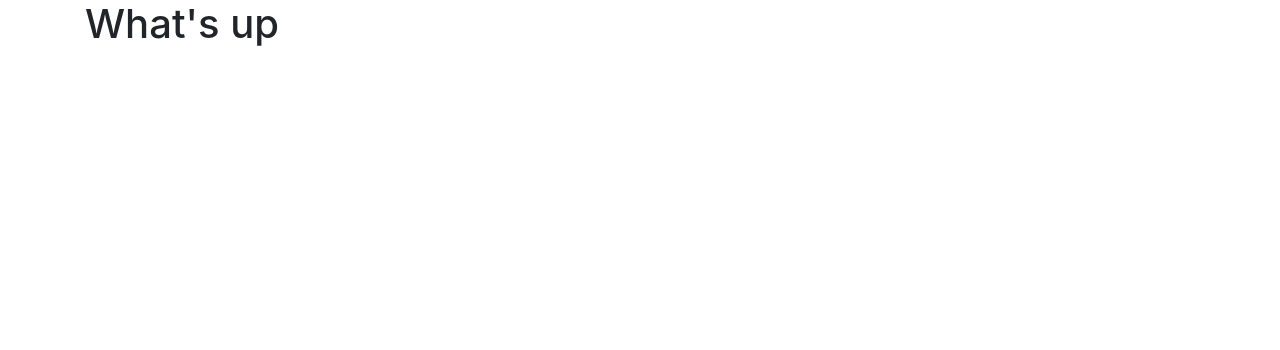
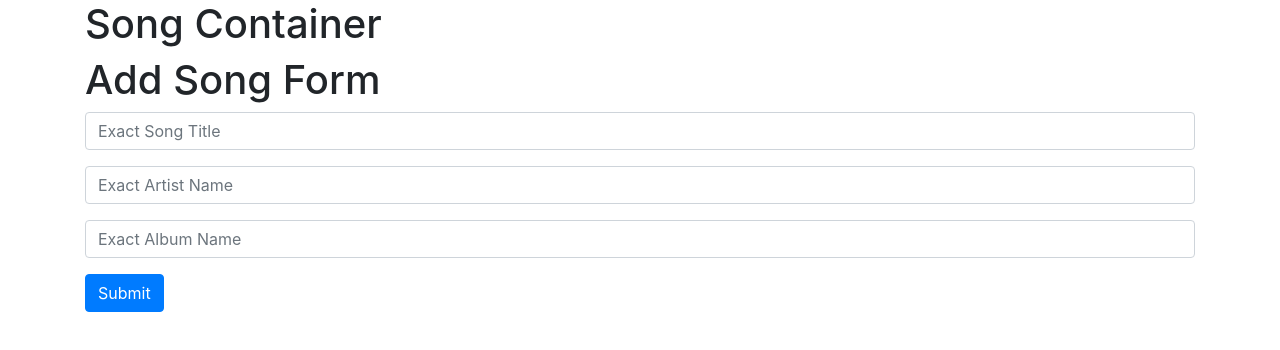
Before and after one commit to nicholasstano/songs-front-end, a React (Create React App) app: page / in a window 1280 px wide. Shown: the top 350 px of the page. Built offline with nearby package versions, Linux system fonts and the light colour scheme.

Commit message:
Starting to use Rapid API

```diff
--- a/src/App.js
+++ b/src/App.js
@@ -1,13 +1,16 @@
-import React from 'react';
 import './App.css';
 import 'bootstrap/dist/css/bootstrap.min.css'
+import React, { Component } from 'react'
+import SongsContainer from '../src/containers/SongsContainer'
 
-function App() {
-  return (
-    <div className="container">
-      <h1>What's up</h1>
-    </div>
-  );
+export class App extends Component {
+  render() {
+    return (
+      <div>
+        <SongsContainer />
+      </div>
+    )
+  }
 }
 
-export default App;
+export default App
--- /dev/null
+++ b/src/components/AddSongForm.js
@@ -0,0 +1,44 @@
+import React, { Component } from 'react'
+
+export class AddSongForm extends Component {
+
+    state = {
+        rank: null,
+        title: "",
+        artist: "",
+        album: "",
+        sample: ""
+    }
+
+    handleChange = e => this.setState({ [e.target.name]: e.target.value })
+
+    onSubmit = (event) => {
+        event.preventDefault()
+        console.log(this.state.title)
+        fetch(`https://deezerdevs-deezer.p.rapidapi.com/${this.state.title}`)
+            .then(res => res.json())
+            .then(data => console.log(data.message))
+    }
+
+    render() {
+        return (
+            <div>
+                <h1>Add Song Form</h1>
+                <form onSubmit={this.onSubmit}>
+                    <div className="form-group">
+                        <input className="form-control" type="text" name="title" value={this.state.title} onChange={this.handleChange} placeholder="Exact Song Title" />
+                    </div>
+                    <div className="form-group">
+                        <input className="form-control" type="text" name="artist" value={this.state.artist} onChange={this.handleChange} placeholder="Exact Artist Name" />
+                    </div>
+                    <div className="form-group">
+                        <input className="form-control" type="text" name="album" value={this.state.album} onChange={this.handleChange} placeholder="Exact Album Name" />
+                    </div>
+                    <button type="submit" className="btn btn-primary">Submit</button>
+                </form>
+            </div>
+        )
+    }
+}
+
+export default AddSongForm
--- /dev/null
+++ b/src/containers/SongsContainer.js
@@ -0,0 +1,15 @@
+import React, { Component } from 'react'
+import AddSongForm from '../components/AddSongForm.js'
+
+export class songsContainer extends Component {
+    render() {
+        return (
+            <div className="container">
+                <h1>Song Container</h1>
+                <AddSongForm />
+            </div>
+        )
+    }
+}
+
+export default songsContainer
```
